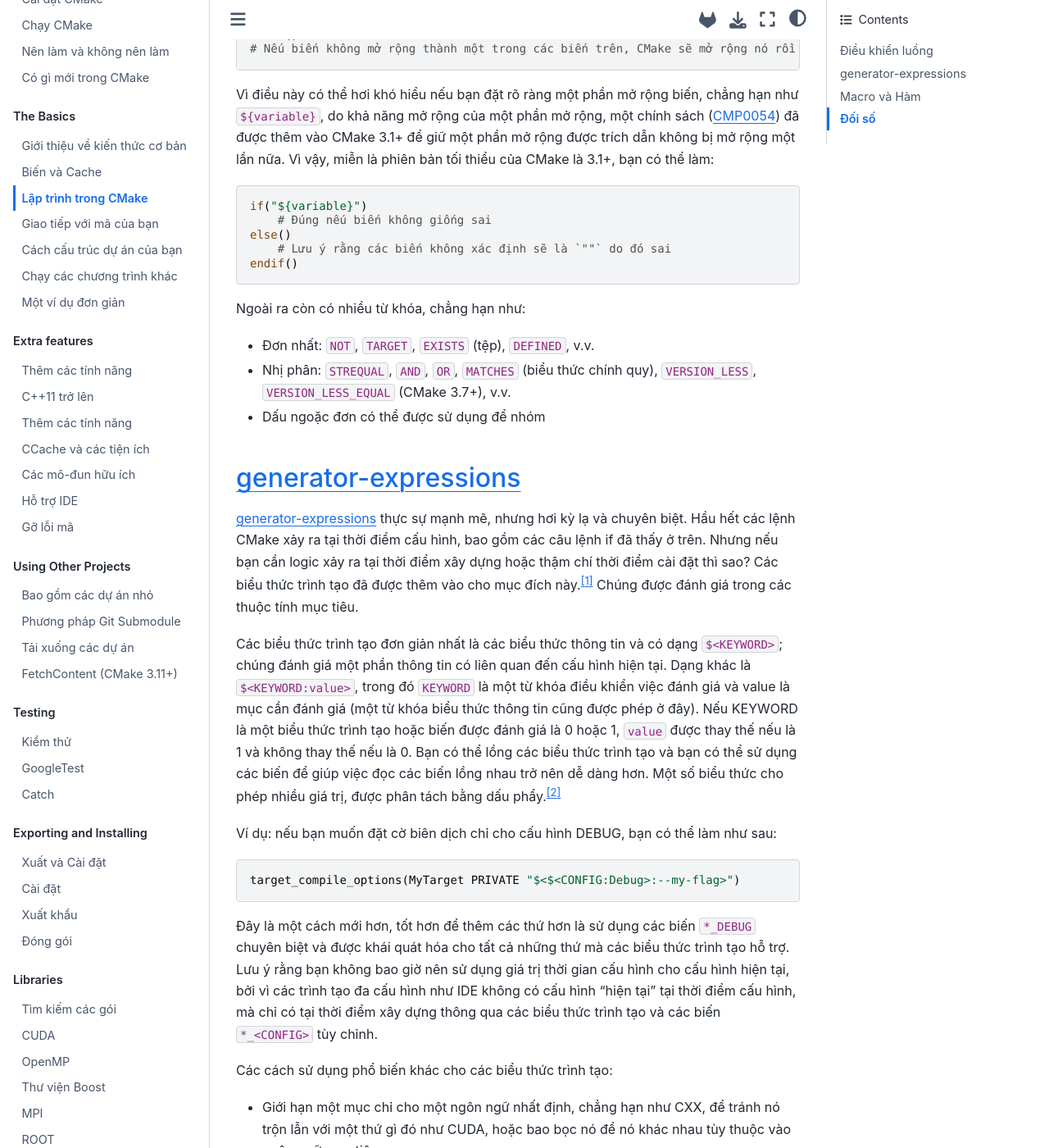
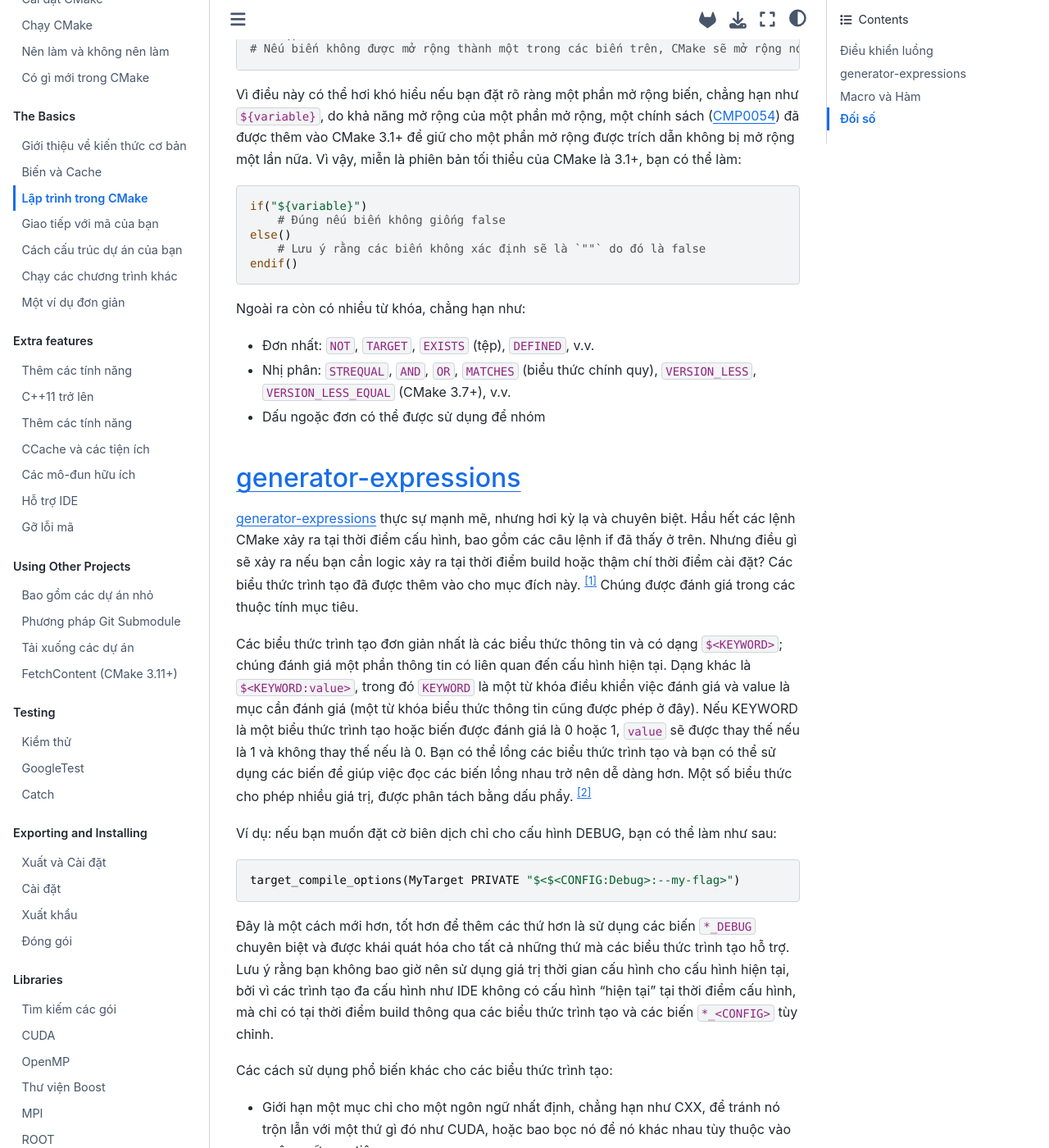
Before and after one commit to xuanvuong1702/Modern-CMake-VI-VN, a Jupyter Book: the page built from chapters/basics/functions.md, in a window 1280 px wide and 1400 px high, scrolled down 393 px. Shown: the whole window at 82% size. Built offline with Jupyter Book 1.0.4 settings and Sphinx 7.4.7 and the Sphinx Book theme 1.1.4, drawn with Linux system fonts in a browser that asks for light colours; some of the changed text lies outside the part shown.

Commit message:
verify translate for basic chapter

````diff
--- a/chapters/basics/functions.md
+++ b/chapters/basics/functions.md
@@ -10,16 +10,16 @@ if(variable)
 else()
     # Nếu biến là `0`, `OFF`, `NO`, `FALSE`, `N`, `IGNORE`, `NOTFOUND`, `""` hoặc kết thúc bằng `-NOTFOUND`
 endif()
-# Nếu biến không mở rộng thành một trong các biến trên, CMake sẽ mở rộng nó rồi thử lại
+# Nếu biến không được mở rộng thành một trong các biến trên, CMake sẽ mở rộng nó rồi thử lại
 ```
 
-Vì điều này có thể hơi khó hiểu nếu bạn đặt rõ ràng một phần mở rộng biến, chẳng hạn như `${variable}`, do khả năng mở rộng của một phần mở rộng, một chính sách ({{ policy.format('CMP0054') }}) đã được thêm vào CMake 3.1+ để giữ một phần mở rộng được trích dẫn không bị mở rộng một lần nữa. Vì vậy, miễn là phiên bản tối thiểu của CMake là 3.1+, bạn có thể làm:
+Vì điều này có thể hơi khó hiểu nếu bạn đặt rõ ràng một phần mở rộng biến, chẳng hạn như `${variable}`, do khả năng mở rộng của một phần mở rộng, một chính sách ({{ policy.format('CMP0054') }}) đã được thêm vào CMake 3.1+ để giữ cho một phần mở rộng được trích dẫn không bị mở rộng một lần nữa. Vì vậy, miễn là phiên bản tối thiểu của CMake là 3.1+, bạn có thể làm:
 
 ```cmake
 if("${variable}")
-    # Đúng nếu biến không giống sai
+    # Đúng nếu biến không giống false
 else()
-    # Lưu ý rằng các biến không xác định sẽ là `""` do đó sai
+    # Lưu ý rằng các biến không xác định sẽ là `""` do đó là false
 endif()
 ```
 
@@ -31,9 +31,9 @@ Ngoài ra còn có nhiều từ khóa, chẳng hạn như:
 
 ## {{ cmake.format('generator-expressions') }}
 
-{{ cmake.format('generator-expressions') }} thực sự mạnh mẽ, nhưng hơi kỳ lạ và chuyên biệt. Hầu hết các lệnh CMake xảy ra tại thời điểm cấu hình, bao gồm các câu lệnh if đã thấy ở trên. Nhưng nếu bạn cần logic xảy ra tại thời điểm xây dựng hoặc thậm chí thời điểm cài đặt thì sao? Các biểu thức trình tạo đã được thêm vào cho mục đích này.[^1] Chúng được đánh giá trong các thuộc tính mục tiêu.
+{{ cmake.format('generator-expressions') }} thực sự mạnh mẽ, nhưng hơi kỳ lạ và chuyên biệt. Hầu hết các lệnh CMake xảy ra tại thời điểm cấu hình, bao gồm các câu lệnh if đã thấy ở trên. Nhưng điều gì sẽ xảy ra nếu bạn cần logic xảy ra tại thời điểm build hoặc thậm chí thời điểm cài đặt? Các biểu thức trình tạo đã được thêm vào cho mục đích này. [^1] Chúng được đánh giá trong các thuộc tính mục tiêu.
 
-Các biểu thức trình tạo đơn giản nhất là các biểu thức thông tin và có dạng `$<KEYWORD>`; chúng đánh giá một phần thông tin có liên quan đến cấu hình hiện tại. Dạng khác là `$<KEYWORD:value>`, trong đó `KEYWORD` là một từ khóa điều khiển việc đánh giá và value là mục cần đánh giá (một từ khóa biểu thức thông tin cũng được phép ở đây). Nếu KEYWORD là một biểu thức trình tạo hoặc biến được đánh giá là 0 hoặc 1, `value` được thay thế nếu là 1 và không thay thế nếu là 0. Bạn có thể lồng các biểu thức trình tạo và bạn có thể sử dụng các biến để giúp việc đọc các biến lồng nhau trở nên dễ dàng hơn. Một số biểu thức cho phép nhiều giá trị, được phân tách bằng dấu phẩy.[^2]
+Các biểu thức trình tạo đơn giản nhất là các biểu thức thông tin và có dạng `$<KEYWORD>`; chúng đánh giá một phần thông tin có liên quan đến cấu hình hiện tại. Dạng khác là `$<KEYWORD:value>`, trong đó `KEYWORD` là một từ khóa điều khiển việc đánh giá và value là mục cần đánh giá (một từ khóa biểu thức thông tin cũng được phép ở đây). Nếu KEYWORD là một biểu thức trình tạo hoặc biến được đánh giá là 0 hoặc 1, `value` sẽ được thay thế nếu là 1 và không thay thế nếu là 0. Bạn có thể lồng các biểu thức trình tạo và bạn có thể sử dụng các biến để giúp việc đọc các biến lồng nhau trở nên dễ dàng hơn. Một số biểu thức cho phép nhiều giá trị, được phân tách bằng dấu phẩy. [^2]
 
 Ví dụ: nếu bạn muốn đặt cờ biên dịch chỉ cho cấu hình DEBUG, bạn có thể làm như sau:
 
@@ -41,13 +41,13 @@ Ví dụ: nếu bạn muốn đặt cờ biên dịch chỉ cho cấu hình DEBU
 target_compile_options(MyTarget PRIVATE "$<$<CONFIG:Debug>:--my-flag>")
 ```
 
-Đây là một cách mới hơn, tốt hơn để thêm các thứ hơn là sử dụng các biến `*_DEBUG` chuyên biệt và được khái quát hóa cho tất cả những thứ mà các biểu thức trình tạo hỗ trợ. Lưu ý rằng bạn không bao giờ nên sử dụng giá trị thời gian cấu hình cho cấu hình hiện tại, bởi vì các trình tạo đa cấu hình như IDE không có cấu hình "hiện tại" tại thời điểm cấu hình, mà chỉ có tại thời điểm xây dựng thông qua các biểu thức trình tạo và các biến `*_<CONFIG>` tùy chỉnh.
+Đây là một cách mới hơn, tốt hơn để thêm các thứ hơn là sử dụng các biến `*_DEBUG` chuyên biệt và được khái quát hóa cho tất cả những thứ mà các biểu thức trình tạo hỗ trợ. Lưu ý rằng bạn không bao giờ nên sử dụng giá trị thời gian cấu hình cho cấu hình hiện tại, bởi vì các trình tạo đa cấu hình như IDE không có cấu hình "hiện tại" tại thời điểm cấu hình, mà chỉ có tại thời điểm build thông qua các biểu thức trình tạo và các biến `*_<CONFIG>` tùy chỉnh.
 
 Các cách sử dụng phổ biến khác cho các biểu thức trình tạo:
 
 - Giới hạn một mục chỉ cho một ngôn ngữ nhất định, chẳng hạn như CXX, để tránh nó trộn lẫn với một thứ gì đó như CUDA, hoặc bao bọc nó để nó khác nhau tùy thuộc vào ngôn ngữ mục tiêu.
 - Truy cập các thuộc tính phụ thuộc vào cấu hình, chẳng hạn như vị trí tệp mục tiêu.
-- Cung cấp một vị trí khác nhau cho các thư mục xây dựng và cài đặt.
+- Cung cấp một vị trí khác nhau cho các thư mục build và cài đặt.
 
 Cách cuối cùng đó rất phổ biến. Bạn sẽ thấy một cái gì đó như thế này trong hầu hết mọi gói hỗ trợ cài đặt:
 
@@ -113,8 +113,7 @@ COMPLEX_PREFIX_ALSO_ONE_VALUE = <UNDEFINED>
 COMPLEX_PREFIX_MULTI_VALUES = "some;other;values"
 ```
 
-Nếu bạn xem trang chính thức, bạn sẽ thấy một phương pháp hơi khác bằng cách sử dụng set để tránh viết rõ ràng dấu chấm phẩy trong danh sách; hãy sử dụng cấu trúc mà bạn thích nhất. Bạn có thể kết hợp nó với các đối số vị trí được liệt kê ở trên; bất kỳ đối số còn lại nào (do đó là các đối số vị trí tùy chọn) đều nằm trong `COMPLEX_PREFIX_UNPARSED_ARGUMENTS`.
+Nếu bạn xem trang chính thức, bạn sẽ thấy một phương pháp hơi khác bằng cách sử dụng set để tránh viết rõ ràng dấu chấm phẩy trong danh sách; hãy thoải mái sử dụng cấu trúc mà bạn thích nhất. Bạn có thể kết hợp nó với các đối số vị trí được liệt kê ở trên; bất kỳ đối số còn lại nào (do đó là các đối số vị trí tùy chọn) đều nằm trong `COMPLEX_PREFIX_UNPARSED_ARGUMENTS`.
 
-
-[^1]: Chúng hoạt động như thể chúng được đánh giá tại thời điểm xây dựng/cài đặt, mặc dù thực tế chúng được đánh giá cho mỗi cấu hình bản dựng.
+[^1]: Chúng hoạt động như thể chúng được đánh giá tại thời điểm build/cài đặt, mặc dù thực tế chúng được đánh giá cho mỗi cấu hình build.
 [^2]: Tài liệu CMake chia các biểu thức thành Thông tin, Logic và Đầu ra.
````
Also changed, not shown: other parts of chapters/basics/functions.md (+2 -2 lines), chapters/basics/comms.md (+9 -9 lines), chapters/basics/example.md (+2 -2 lines), chapters/basics/programs.md (+8 -8 lines), chapters/basics/structure.md (+12 -12 lines).
